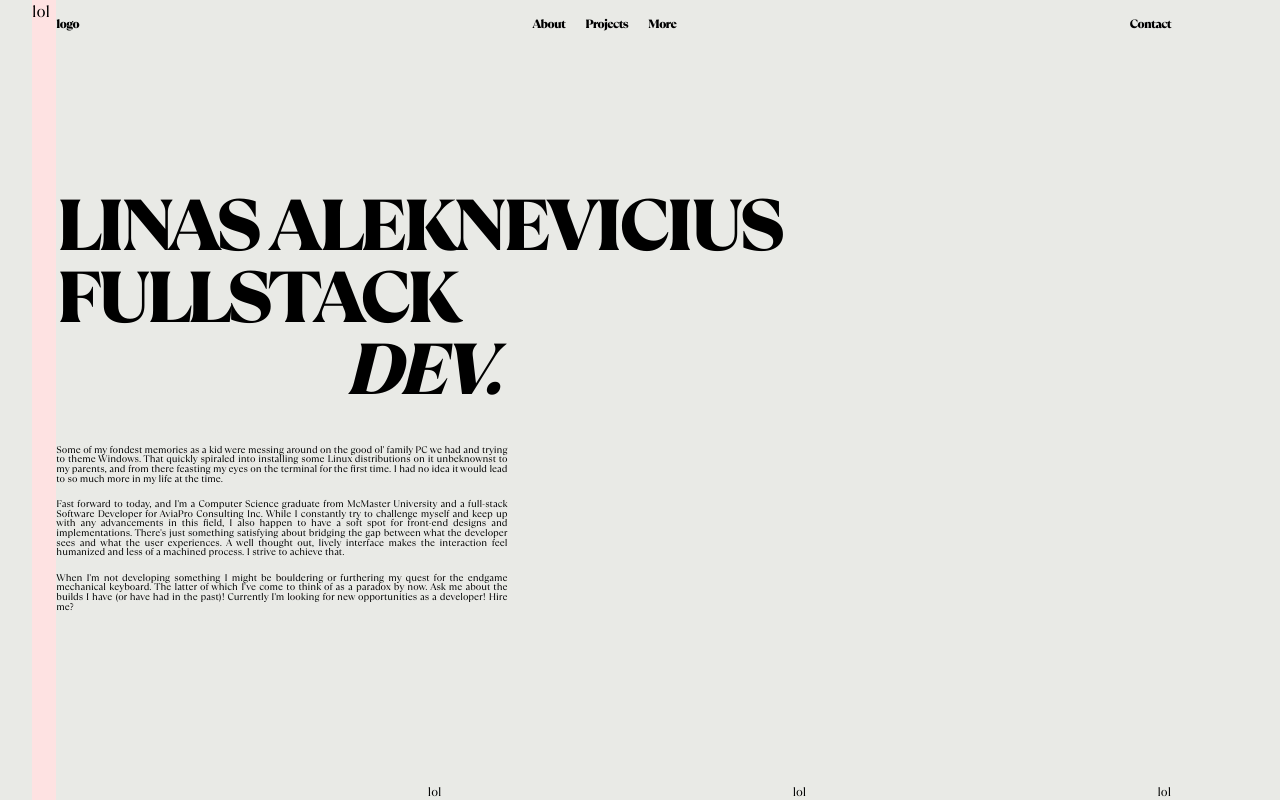
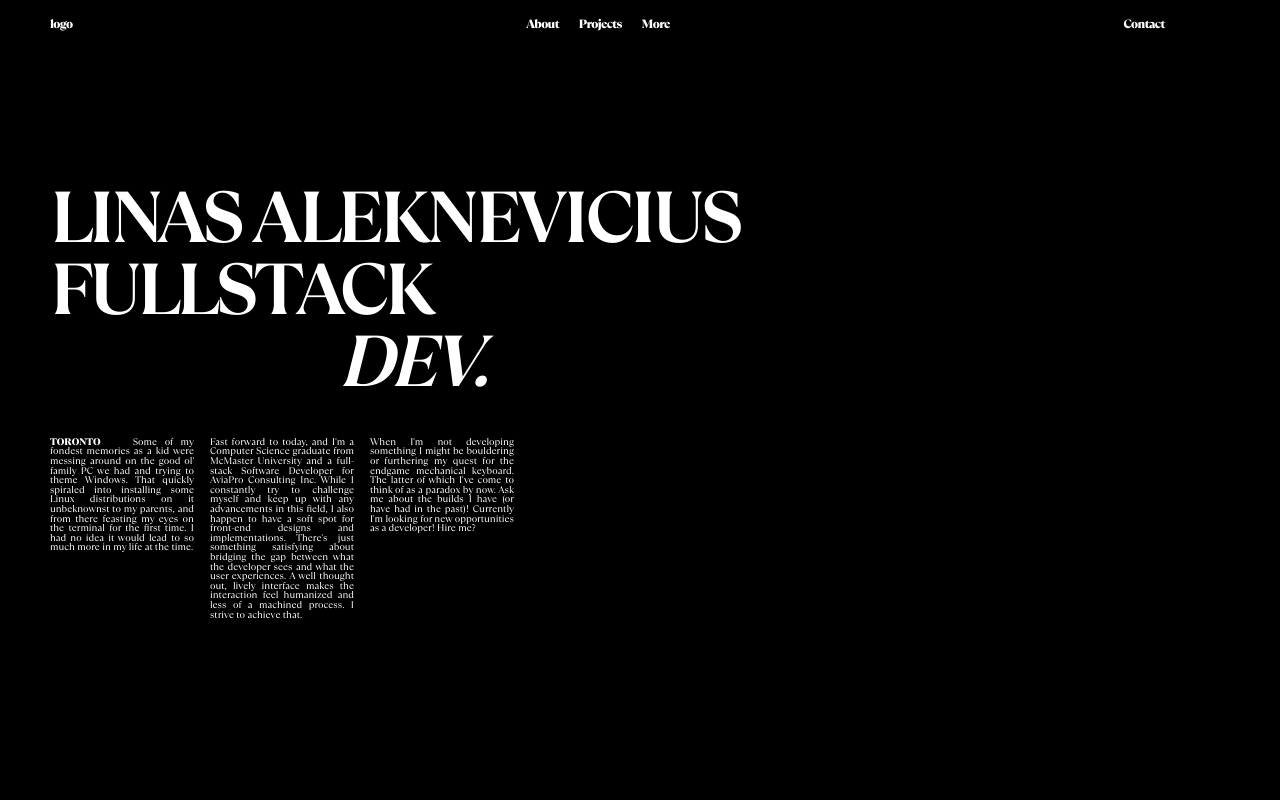
Before and after one commit to bzap/aleknev_dev_v4, a Next.js app in the folder aleknev_dev_v4/: page / in a window 1280 px wide. Built offline with nearby package versions, Linux system fonts and the light colour scheme.

Commit message:
more layout shifts

```diff
--- a/aleknev_dev_v4/src/app/components/landing/Body.tsx
+++ b/aleknev_dev_v4/src/app/components/landing/Body.tsx
@@ -3,7 +3,7 @@ import { paragraph, paragraphTwo, paragraphThree } from "@/info/background";
 const Body = () => {
     return (
         <div className="flex flex-col h-full justify-center gap-10 z-30">
-            <div className="flex flex-col text-7xl font-black antialiased text-black tracking-tighter">
+            <div className="flex flex-col text-7xl font-bold antialiased text-white tracking-tighter">
                 <div className="">LINAS ALEKNEVICIUS</div>
                 <div>FULLSTACK</div>
                 <div className="h-full pl-[4em]">
@@ -19,16 +19,25 @@ const Body = () => {
                 </div> */}
             </div>
             <div>
-                <div className="flex flex-col gap-3 text-black text-justify items-start  tracking-tighter text-5xl antialiased">
-                    <div className="w-[100%] flex items-start flex-col pb-4 pr-4 gap-4 pr-6">
-                        <div className="text-[0.6rem] tracking-normal">
-                            <div className="max-w-[47em]"> {paragraph}</div>
+                <div className="flex flex-col gap-3 text-white items-start text-justify  tracking-tighter text-5xl antialiased">
+                    <div className="w-[100%] flex items-start flex-row pb-4 pr-4 gap-4 pr-6">
+                        <div className="flex flex-row ">
+                            <div className="text-[0.6rem] tracking-normal">
+                                <div className="max-w-[15em]">
+                                    <strong className="pr-8 font-black">
+                                        TORONTO
+                                    </strong>
+
+                                    {paragraph}
+                                </div>
+                            </div>
                         </div>
-                        <div className=" text-[0.6rem] tracking-normal text-justify">
-                            <div className="max-w-[47em]">{paragraphTwo}</div>
+
+                        <div className=" text-[0.6rem] tracking-normal ">
+                            <div className="max-w-[15em]">{paragraphTwo}</div>
                         </div>
-                        <div className="text-[0.6rem] tracking-normal text-justify">
-                            <div className="max-w-[47em]">{paragraphThree}</div>
+                        <div className="text-[0.6rem] tracking-normal ">
+                            <div className="max-w-[15em]">{paragraphThree}</div>
                         </div>
                     </div>
                 </div>
--- a/aleknev_dev_v4/src/app/components/landing/Header.tsx
+++ b/aleknev_dev_v4/src/app/components/landing/Header.tsx
@@ -2,7 +2,7 @@ import { paragraph, paragraphTwo, paragraphThree } from "@/info/background";
 
 const Header = () => {
     return (
-        <div className="flex w-full justify-between text-xs pt-4 font-black tracking-tighter">
+        <div className="flex w-full justify-between text-xs text-white pt-4 font-black tracking-tighter">
             <div className="font-black tracking-tighter">logo</div>
             <div className="flex flex-row gap-5">
                 <div>About</div>
--- a/aleknev_dev_v4/src/app/components/landing/Landing.tsx
+++ b/aleknev_dev_v4/src/app/components/landing/Landing.tsx
@@ -5,7 +5,7 @@ import Header from "./Header";
 const Landing = () => {
     return (
         <div className="h-screen flex flex-row">
-            <div className="w-[2%] bg-red-100">lol</div>
+            <div className="w-[2%w]">lol</div>
             <div className="flex-col flex w-11/12">
                 <Header />
                 <Body />
--- a/aleknev_dev_v4/src/app/globals.css
+++ b/aleknev_dev_v4/src/app/globals.css
@@ -3,7 +3,7 @@
 @tailwind utilities;
 
 body {
-    background: #e9eae6;
+    background: black;
 }
 
 /* 20201e */
```
